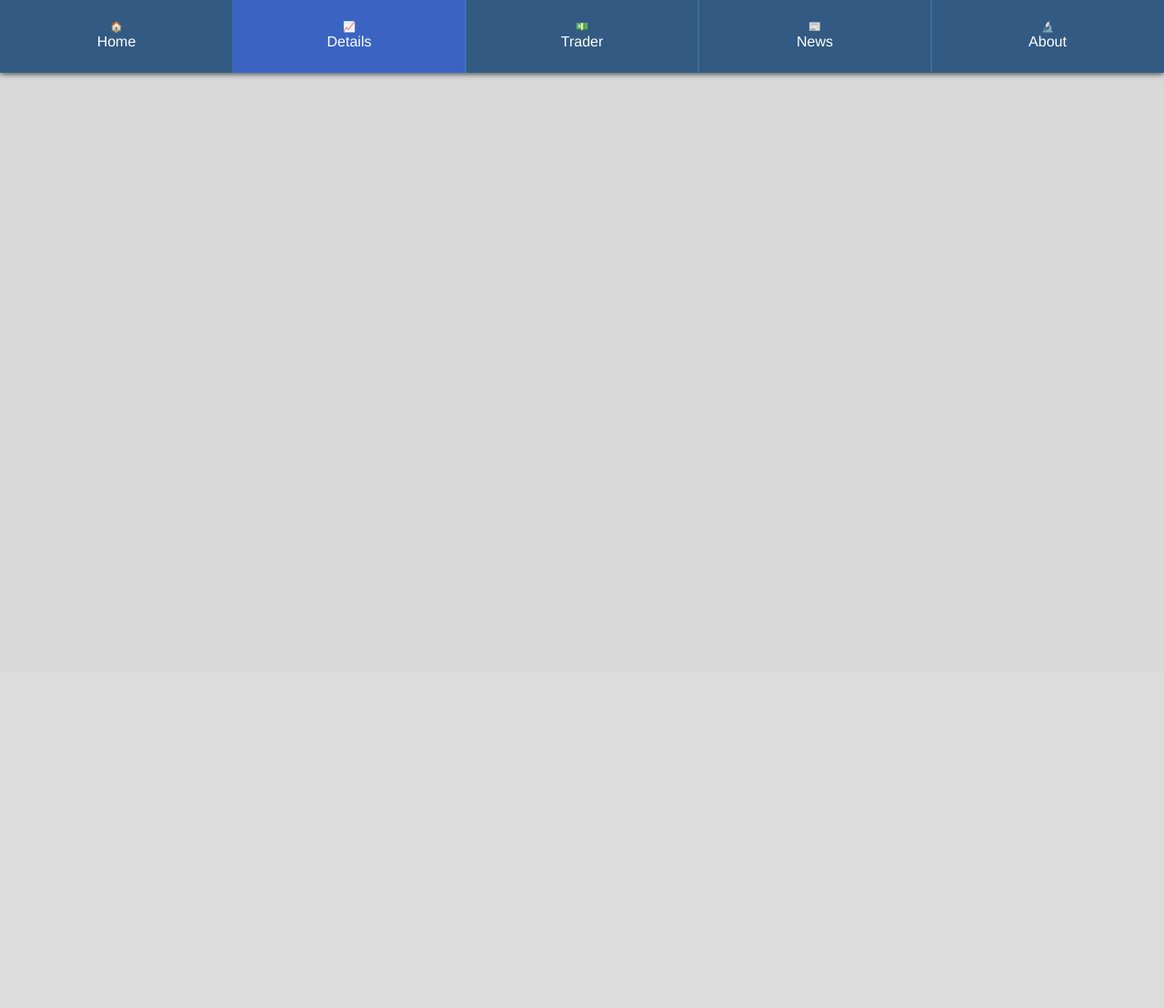
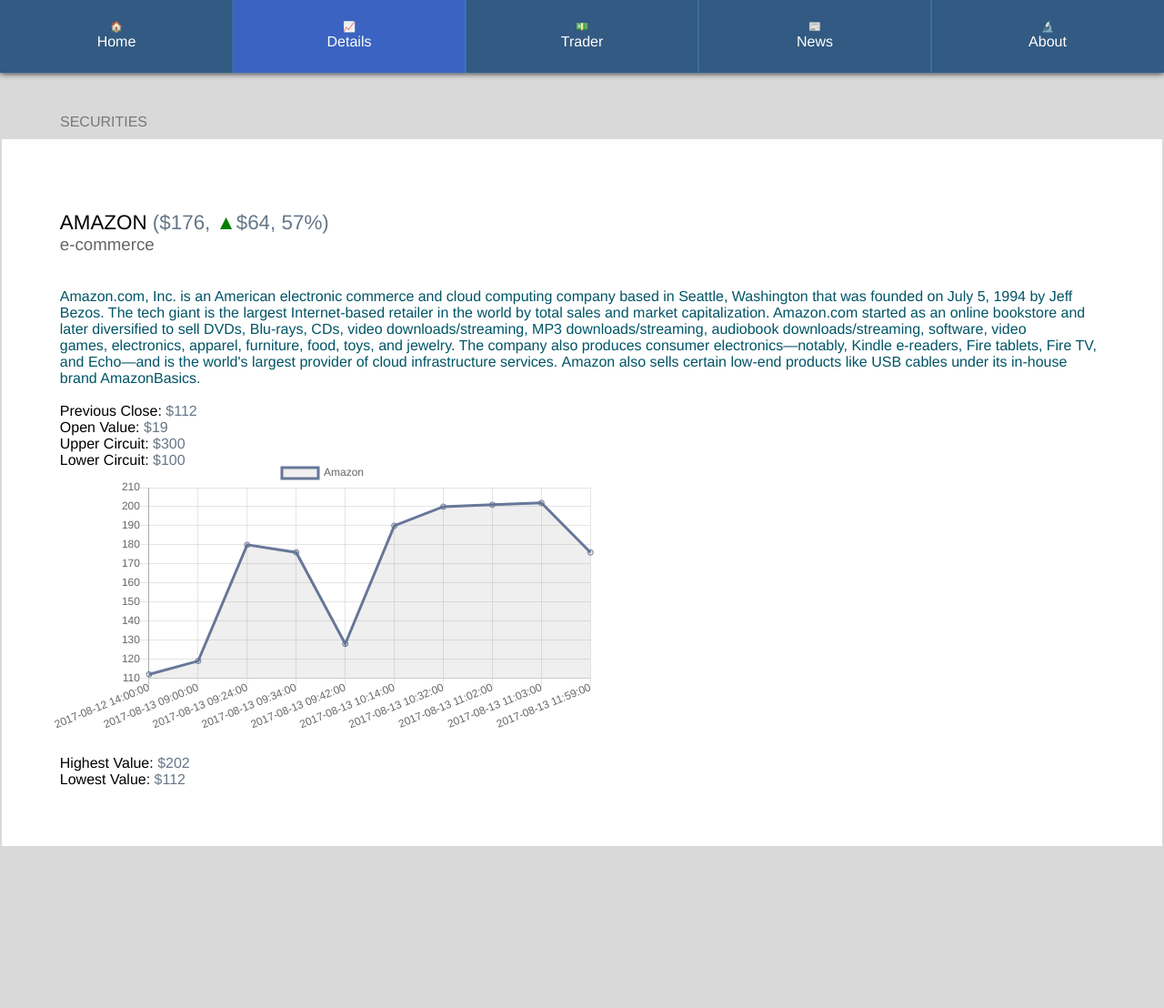
Before and after one commit to swghosh/Campaign-Treasurer-Companion-Web-App, a PHP site: page /details.php in a window 1280 px wide. Shown: the part 61-1169 px from the top of the page at 91% size. Before the commit the page ends 147 px from the top, so only its background shows below. Run offline with PHP 8.4, Linux system fonts and the light colour scheme; some libraries are stand-ins or nearby versions.

Commit message:
Added sample company profile in detail.php, incorporated use of ChartsJS with use of asample graph, changes to UI style

```diff
--- a/base.css
+++ b/base.css
@@ -4,7 +4,7 @@
 body {
     margin: 0;
     font-family: 'Helvetica Neue';
-    font-weight: 300;
+    font-weight: 200;
     background-color: rgba(0, 0, 0, 0.15);
 }
 div.bars {
@@ -115,6 +115,10 @@ table.view tr.news {
 table.view tr.news#about, table.view tr.news#rules {
     color: #666;
 }
+table.view tr.profile {
+    background-color: #fff;
+    color: #000;
+}
 table.view td {
     padding-left: 1vw;
     padding-bottom: 2vh;
@@ -179,10 +183,34 @@ table.view td.high {
 table.view td.low {
     color: red;
 }
+table.view td.profile {
+    margin: 0;
+    padding: 5%;
+}
+table.view td.profile h1 {
+    font-family: 'Helvetica Neue';
+    text-transform: uppercase;
+    font-size: 1.4em;
+    font-weight: 200;
+    margin-bottom: 0;
+}
+table.view td.profile h3 {
+    color: #666;
+    text-transform: lowercase;
+    font-weight: 200;
+    margin-top: 0;
+}
+table.view td.profile p {
+    color: #056;
+    display: inline;
+}
+table.view td.profile b {
+    color: #678;
+    font-weight: 500;
+}
 span.triangle {
     margin: 0;
     padding: 0;
-    padding-right: 1vw;
 }
 span.not_inverted {
     color: green;
@@ -192,6 +220,14 @@ span.inverted {
 }
 div.hidden.time {
     display: none;
+}
+canvas.chart {
+    display: inline-block;
+    max-height: 300px;
+    max-width: 600px;
+    border: 0.1px solid rgba(255, 255, 255, 0.3);
+    padding: 1%;
+    margin: -2%;
 }
 @media only screen and (min-width : 1200px) {
     div.bars {
--- /dev/null
+++ b/chartingsample.js
@@ -0,0 +1,4 @@
+var chartGenerateSample = function() {
+    chartGenerate('Amazon', ['2017-08-12 14:00:00', '2017-08-13 09:00:00', '2017-08-13 09:24:00', '2017-08-13 09:34:00', '2017-08-13 09:42:00', '2017-08-13 10:14:00', '2017-08-13 10:32:00', '2017-08-13 11:02:00', '2017-08-13 11:03:00', '2017-08-13 11:59:00'], [112, 119, 180, 176, 128, 190, 200, 201, 202, 176]);
+};
+chartGenerateSample();
--- /dev/null
+++ b/chartjsinit.js
@@ -0,0 +1,16 @@
+var chartGenerate = function(id, labels, values) {
+    var ctx = document.getElementById("chart " + id).getContext('2d');
+    var myChart = new Chart(ctx, {
+      type: 'line',
+      data: {
+          labels: labels,
+          datasets: [{
+              lineTension: 0,
+              label: id,
+              data: values,
+              backgroundColor: "rgba(100, 100, 100, 0.1)",
+              borderColor: "#679"
+          }]
+      }
+    });
+};
--- a/details.php
+++ b/details.php
@@ -1,7 +1,40 @@
 <?php
     include('head.php');
 ?>
+        <table class="view">
+            <tr class="sector"><td class="sector">Securities</td></tr>
+            <tr class="profile">
+                <td class="profile">
+                    <h1>
+                        Amazon <b>($176, <span class="not_inverted triangle">&#9650;</span>$64, 57%)</b>
+                    </h1>
+                    <h3>
+                        E-commerce
+                    </h3>
+                    <br>
+                    <p>
+                        Amazon.com, Inc. is an American electronic commerce and cloud computing company based in Seattle, Washington that was founded on July 5, 1994 by Jeff Bezos. The tech giant is the largest Internet-based retailer in the world by total sales and market capitalization. Amazon.com started as an online bookstore and later diversified to sell DVDs, Blu-rays, CDs, video downloads/streaming, MP3 downloads/streaming, audiobook downloads/streaming, software, video games, electronics, apparel, furniture, food, toys, and jewelry. The company also produces consumer electronics—notably, Kindle e-readers, Fire tablets, Fire TV, and Echo—and is the world's largest provider of cloud infrastructure services. Amazon also sells certain low-end products like USB cables under its in-house brand AmazonBasics.
+                    </p>
+                    <br>
+                    <br>
+                    Previous Close: <b>$112</b>
+                    <br>
+                    Open Value: <b>$19</b>
+                    <br>
+                    Upper Circuit: <b>$300</b>
+                    <br>
+                    Lower Circuit: <b>$100</b>
+                    <br>
+                    <canvas id="chart Amazon" class="chart"></canvas>
+                    <br>
+                    <br>
+                    Highest Value: <b>$202</b>
+                    <br>
+                    Lowest Value: <b>$112</b>
+                </td>
+            </tr>
+        </table>
 <?php
-    $scripts = array('common.js');
+    $scripts = array('common.js', '//cdnjs.cloudflare.com/ajax/libs/Chart.js/2.1.4/Chart.min.js', 'chartjsinit.js', 'chartingsample.js');
     include('foot.php');
 ?>
```
Also changed, not shown: tablesinit.sql (added, +34 -0 lines).
